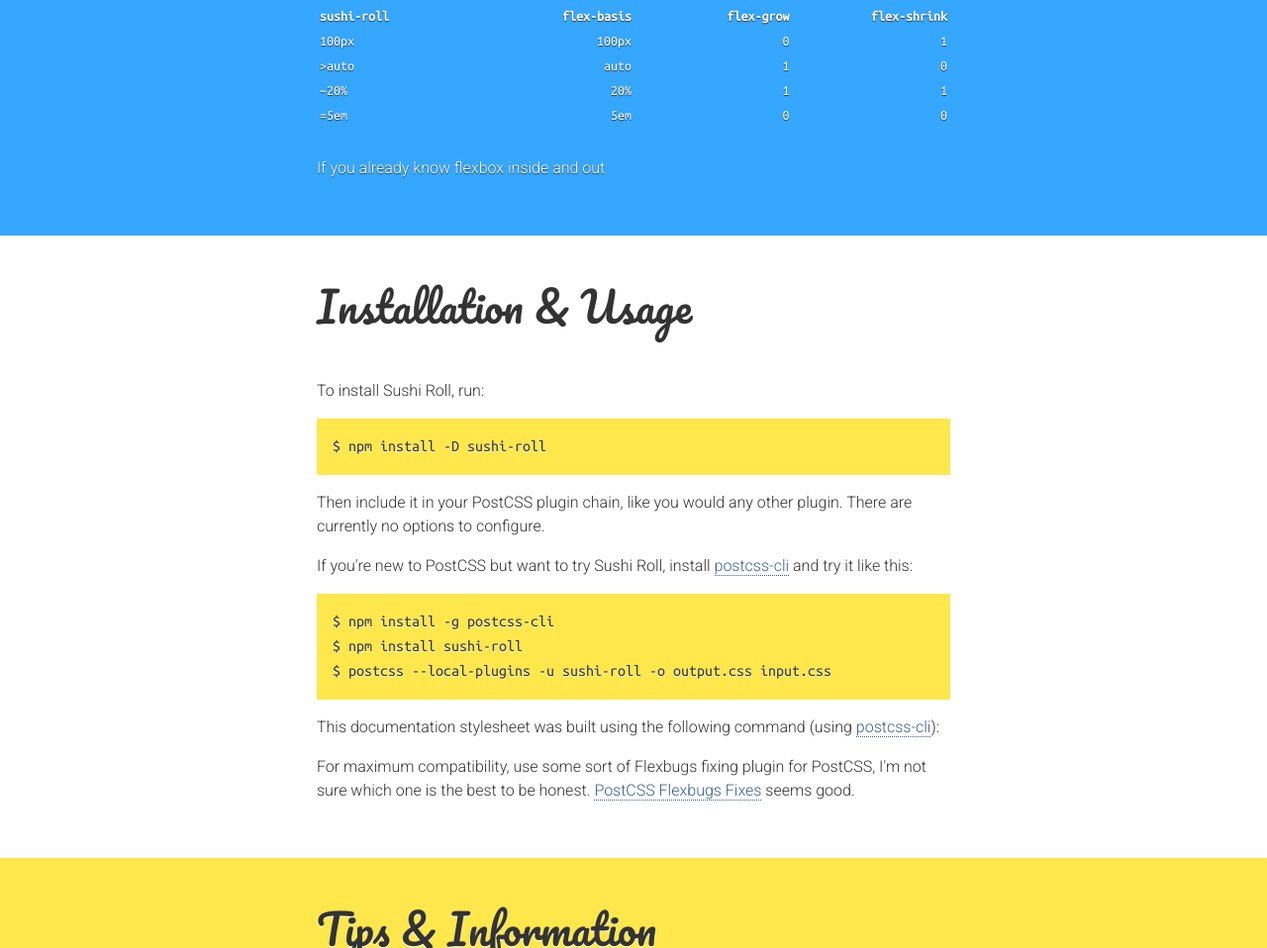
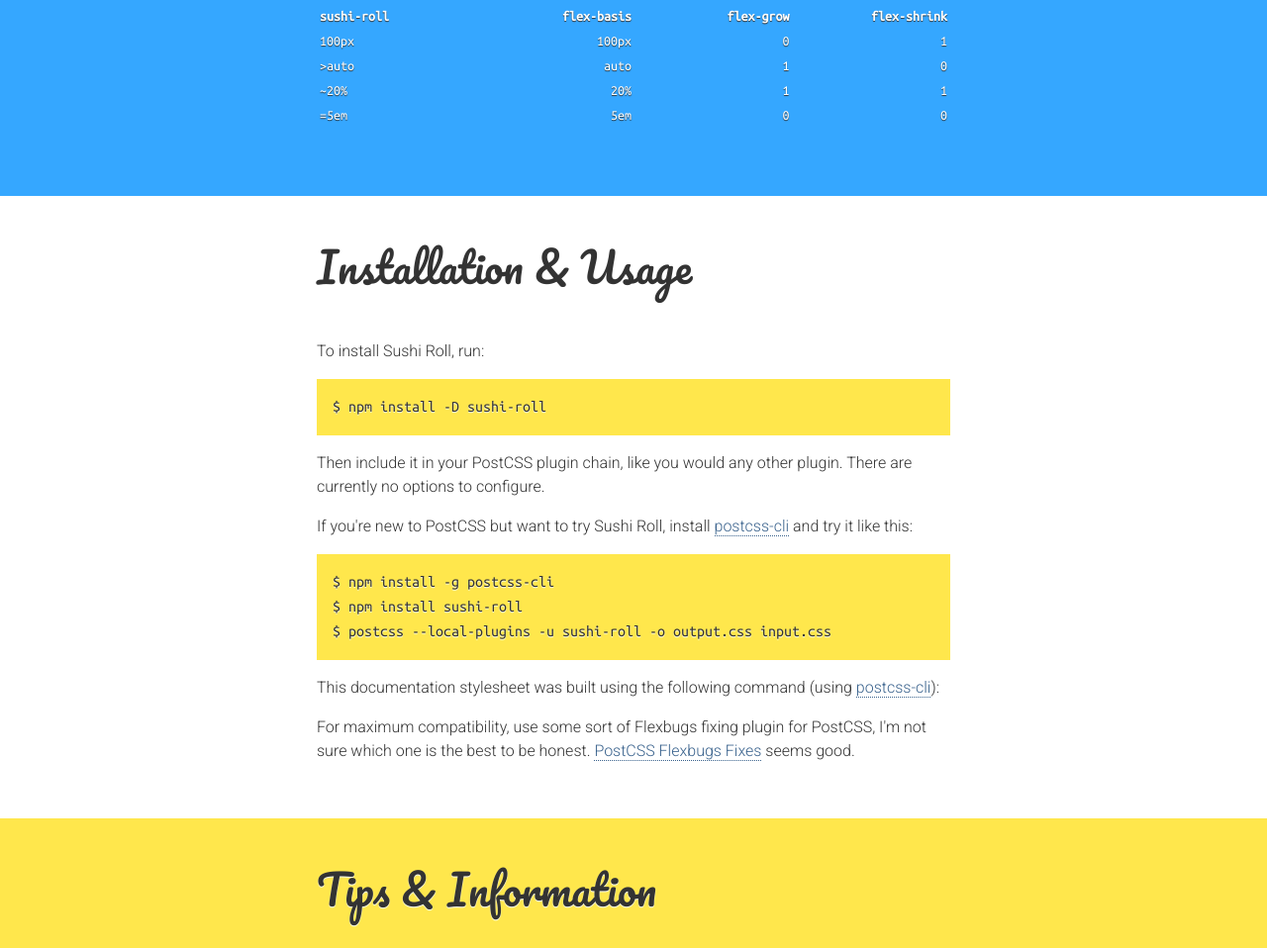
Before and after one commit to denizdogan/sushi-roll, a website: page docs/index.html in a window 1280 px wide. Shown: the part 3667-4625 px from the top of the page at 99% size. Drawn offline with nearby package versions, Linux system fonts and the light colour scheme.

Commit message:
Remove left-overs in README

```diff
--- a/docs/index.html
+++ b/docs/index.html
@@ -225,10 +225,6 @@
           </tr>
         </tbody>
       </table>
-
-      <p>
-        If you already know flexbox inside and out
-      </p>
     </div>
   </section>
 
```
